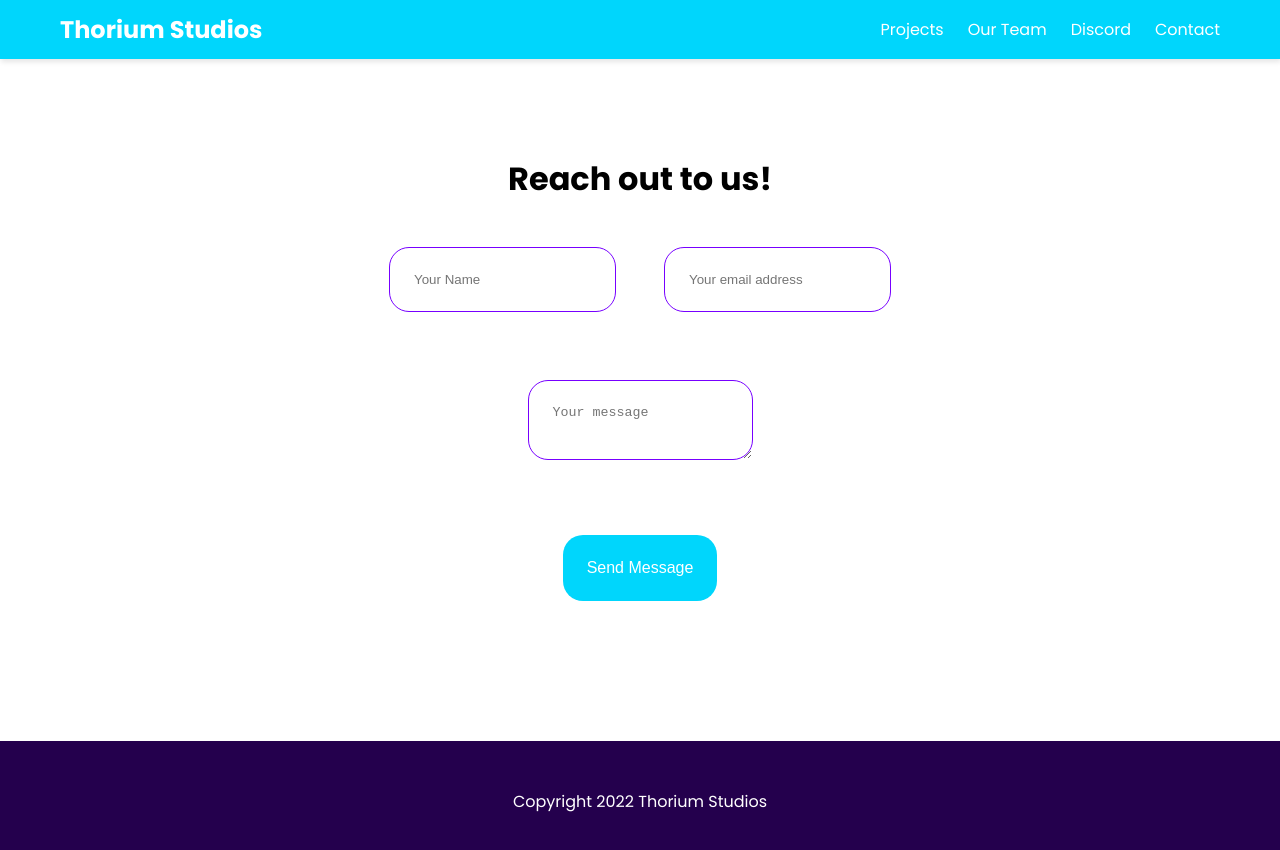
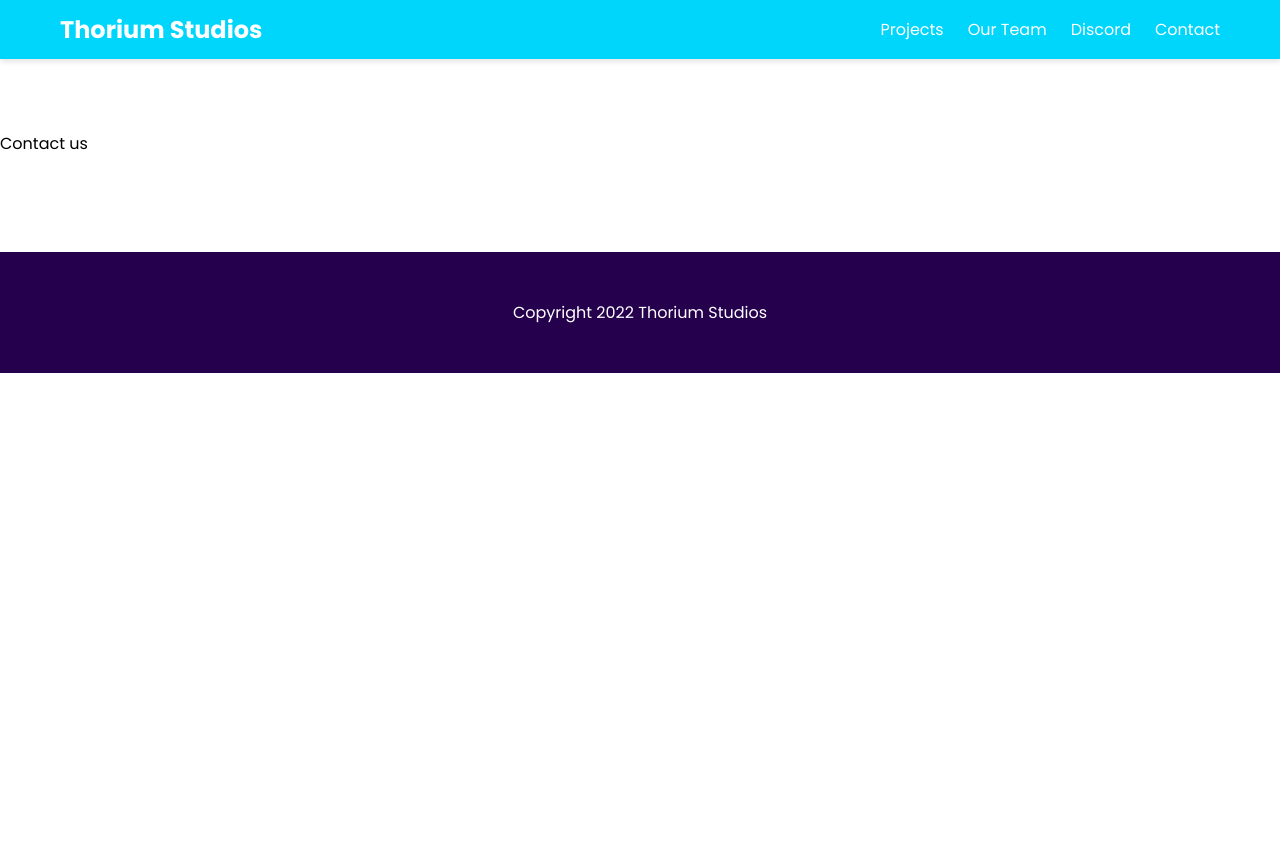
Before and after one commit to Thorium-Studios/webpage, a React (Create React App) app: page /contact in a window 1280 px wide. Shown: the top 850 px of the page. After the commit the page ends 800 px from the top, so only its background shows below. Built offline with nearby package versions, Linux system fonts and the light colour scheme.

Commit message:
wiped contact page for future update

```diff
--- a/src/pages/Contact.js
+++ b/src/pages/Contact.js
@@ -1,96 +1,7 @@
-import React from "react";
-import { useState } from "react";
+import React from 'react'
 
-const Contact = () => {
-  const [name, setName] = useState("");
-  const [email, setEmail] = useState("");
-  const [message, setMessage] = useState("");
-
-  const submit = () => {
-    if (name && email && message) {
-      const formatMessage = {
-        content: "New Contact Form Submission!",
-        embeds: [
-          {
-            color: 55036,
-            author: {
-              name: "ThoriumStudios Website",
-              icon_url: "https://thoriumstudios.us/android-chrome-512x512.png",
-              url: "https://thoriumstudios.us",
-            },
-            title: name,
-            description: message,
-            footer: {
-              text: "From " + email,
-            },
-          },
-        ],
-      };
-
-      fetch(
-        "https://discord.com/api/webhooks/938595044116545587/y5izXEv4OEelhBgio8Gsvnn5jlqQ374QRsMfg_3I_X_zRzvRIFCTIif0WQRg3AvKsB-X",
-        {
-          method: "POST",
-          body: JSON.stringify(formatMessage),
-          headers: {
-            "Content-Type": "application/json",
-          },
-        }
-      );
-
-      setName("");
-      setEmail("");
-      setMessage("");
-    } else {
-      alert("Please fill in all fields.");
-    }
-  };
-
+export default function Contact() {
   return (
-    <div className="container mt-5">
-      <center>
-        <h1>Reach out to us!</h1>
-      </center>
-      <div className="row gap-2 justify-center">
-        <div className="col-12-xs col-6-md col-6-lg">
-          <center>
-            <div id="contact-form">
-              <input
-                className="p-2 m-2 btn-outlined-secondary"
-                type="text"
-                placeholder="Your Name"
-                value={name}
-                onChange={(e) => setName(e.target.value)}
-              />
-              <input
-                className="p-2 m-2 btn-outlined-secondary"
-                type="email"
-                placeholder="Your email address"
-                value={email}
-                onChange={(e) => setEmail(e.target.value)}
-              />
-              <div className="row gap-2 justify-center">
-                <div className="col-12-xs col-12-md col-12-lg">
-                  <textarea
-                    className="p-2 m-2 btn-outlined-secondary"
-                    placeholder="Your message"
-                    value={message}
-                    onChange={(e) => setMessage(e.target.value)}
-                  ></textarea>
-                </div>
-              </div>
-              <button
-                className="btn-primary text-white font-md p-2 m-2"
-                onClick={submit}
-              >
-                Send Message
-              </button>
-            </div>
-          </center>
-        </div>
-      </div>
-    </div>
-  );
-};
-
-export default Contact;
+    <div>Contact us</div>
+  )
+}
```
